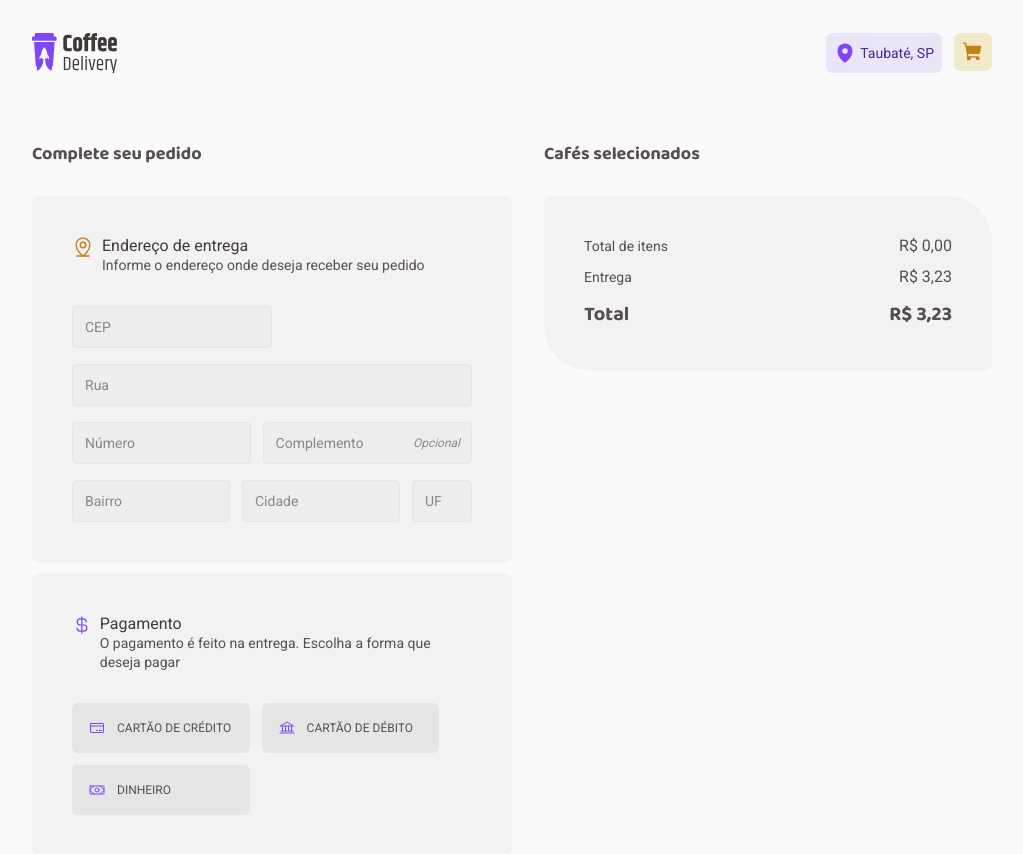
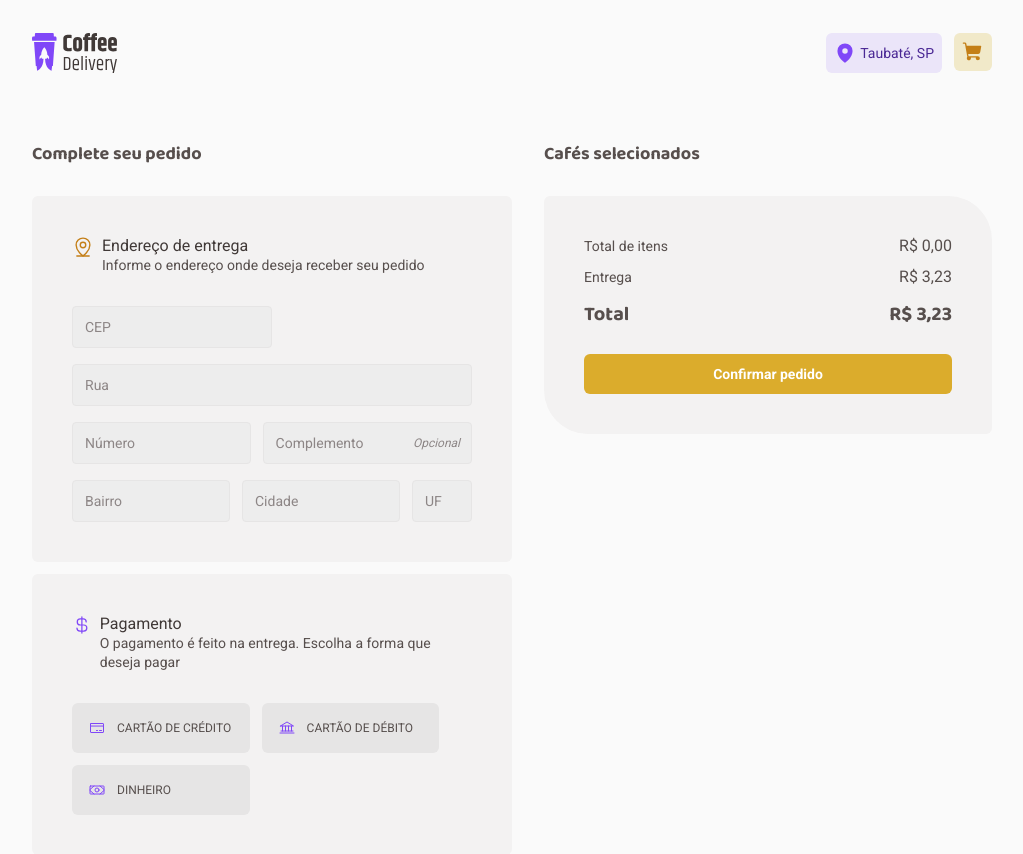
Before and after one commit to jhonscarpa/Coffee-Delivery, a React (Vite) app: page /carrinho in a window 1280 px wide. Shown: the top 854 px of the page, without its empty margins (128-1151 px from the left). Built offline with nearby package versions, Linux system fonts and the light colour scheme; what miragejs would draw is missing.

Commit message:
create submit button

```diff
--- a/src/pages/ShoppingCart/components/SelectedCoffeeForm/index.tsx
+++ b/src/pages/ShoppingCart/components/SelectedCoffeeForm/index.tsx
@@ -1,6 +1,11 @@
 import { useCoffees } from '../../../../hooks/useCoffees'
 import { SelectedCoffee } from '../SelectedCoffee'
-import { Container, ContentValuesCoffees, ListCoffeesSelected } from './styles'
+import {
+  ButtonConfirmOrdem,
+  Container,
+  ContentValuesCoffees,
+  ListCoffeesSelected,
+} from './styles'
 
 export function SelectedCoffeeForm() {
   const { coffees } = useCoffees()
@@ -44,6 +49,7 @@ export function SelectedCoffeeForm() {
           <strong>{maskTotalOrder}</strong>
         </p>
       </ContentValuesCoffees>
+      <ButtonConfirmOrdem type="submit">Confirmar pedido</ButtonConfirmOrdem>
     </Container>
   )
 }
--- a/src/pages/ShoppingCart/components/SelectedCoffeeForm/styles.ts
+++ b/src/pages/ShoppingCart/components/SelectedCoffeeForm/styles.ts
@@ -23,6 +23,7 @@ export const ContentValuesCoffees = styled.div`
   display: flex;
   flex-direction: column;
   gap: 0.75rem;
+  margin-bottom: 1.5rem;
 
   p {
     display: flex;
@@ -42,3 +43,23 @@ export const ContentValuesCoffees = styled.div`
     }
   }
 `
+
+export const ButtonConfirmOrdem = styled.button`
+  background: ${props => props.theme.yellow};
+  border-radius: 6px;
+  display: flex;
+  justify-content: center;
+  align-items: center;
+  width: 100%;
+  padding: 0.75rem 0.5rem;
+  border: 0px;
+
+  color: ${props => props.theme.white};
+  font-weight: 700;
+  font-size: 0.875rem;
+  transition: background-color 0.3s;
+  cursor: pointer;
+  :hover {
+    background: ${props => props.theme['yellow-dark']};
+  }
+`
```
